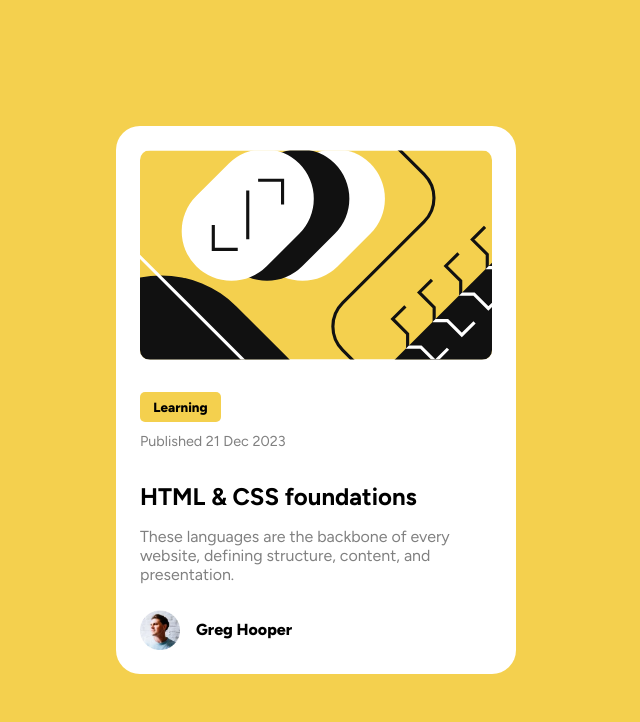
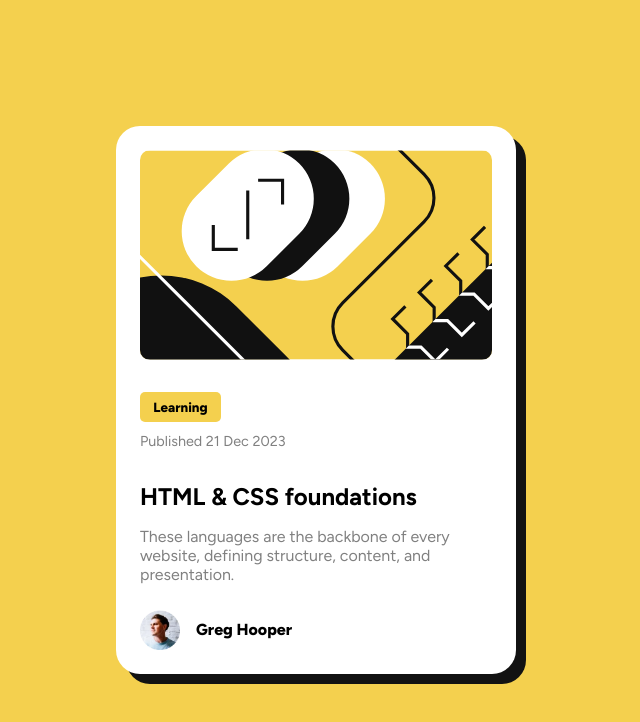
Before and after one commit to MPHDigital-RSA/blog-preview-card-main, a plain HTML site: page index.html in a window 1280 px wide. Shown: the whole page, without its empty margins (324-964 px from the left). Drawn offline with Linux system fonts and the light colour scheme.

Commit message:
Update style.css

```diff
--- a/style.css
+++ b/style.css
@@ -44,6 +44,8 @@ body {
     align-items: center;
     justify-content: center;
     gap: 2em;
+
+    box-shadow: 10px 10px 0 var(--Black);
 }
 
 .container .illustration {
```
